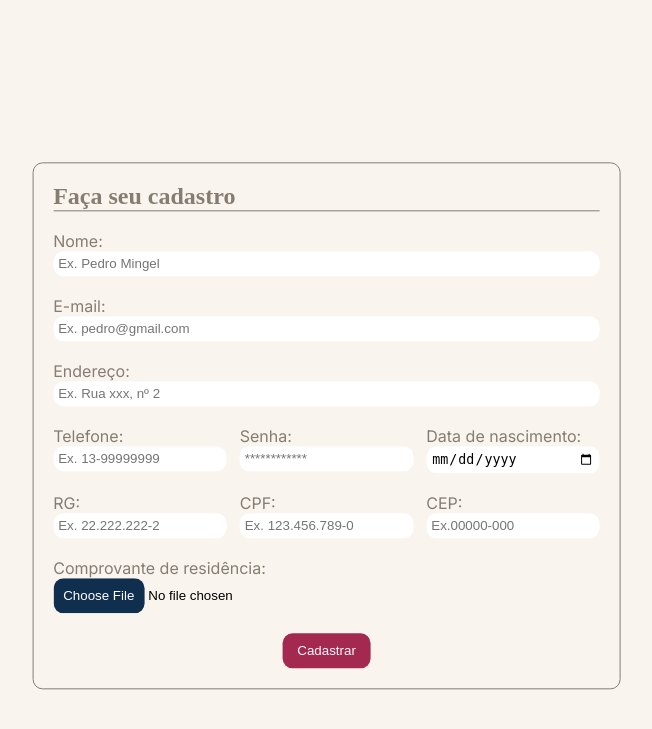
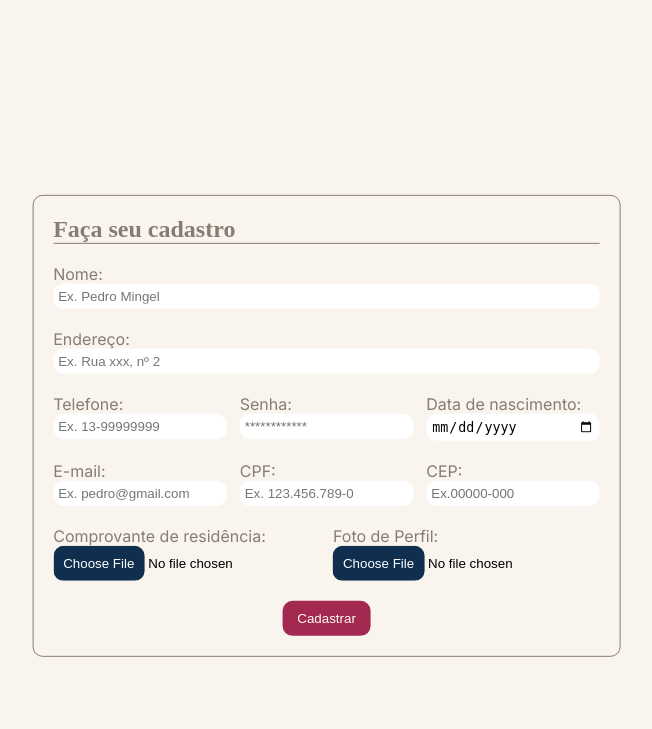
Before and after one commit to DEP0o1/SUBLI, a PHP site: page /Lcadastro.php in a window 1280 px wide. Shown: the top 729 px of the page, without its empty margins (339-991 px from the left). Run offline with PHP 8.4, Linux system fonts and the light colour scheme; some web fonts are replaced.

Commit message:
fiz umas correcoes no cadastro

```diff
--- a/Lcadastro.php
+++ b/Lcadastro.php
@@ -1,5 +1,6 @@
 <!DOCTYPE html>
 <html lang="en">
+
 <head>
     <meta charset="UTF-8">
     <meta name="viewport" content="width=device-width, initial-scale=1.0">
@@ -9,48 +10,43 @@
     <script src="js/componentesJS/header.js"></script>
     <link rel="stylesheet" href="https://fonts.googleapis.com/css2?family=Material+Symbols+Outlined:opsz,wght,FILL,GRAD@48,400,0,0">
 </head>
+
 <body>
     <div class="areaCadastro">
-
         <form action="" class="formAvancado1">
-            <div >
+            <div>
                 <h1 class="pesquisaAvancada">Faça seu cadastro</h1>
             </div>
             <section class="areaInput">
                 <div class="areaTituloLivro">
-                <label class="tituloForm">Nome:</label>
-                <input type="text" class="inputForm" placeholder="Ex. Pedro Mingel">
-            </div>
-
-            <div class="areaAutorLivro">
-                <label class="tituloForm">E-mail:</label>
-                <input type="text" class="inputForm" placeholder="Ex. pedro@gmail.com">
+                    <label for="nm_nome" class="tituloForm">Nome:</label>
+                    <input name="nm_nome" type="text" class="inputForm" placeholder="Ex. Pedro Mingel">
                 </div>
 
                 <div>
-                    <label class="tituloForm">Endereço:</label>
-                    <input type="text" class="inputFormDeLado" placeholder="Ex. Rua xxx, nº 2">
+                    <label for="nm_endereco" class="tituloForm">Endereço:</label>
+                    <input name="nm_endereco" type="text" class="inputFormDeLado" placeholder="Ex. Rua xxx, nº 2">
                 </div>
 
                 <div class="formDeLado">
                     <div>
-                    <label class="tituloForm">Telefone:</label>
-                    <input type="text" class="inputFormDeLado" placeholder="Ex. 13-99999999">
+                        <label for="cd_telefone" class="tituloForm">Telefone:</label>
+                        <input name="cd_telefone" type="text" class="inputFormDeLado" placeholder="Ex. 13-99999999">
                     </div>
                     <div>
-                    <label class="tituloForm">Senha:</label>
-                    <input type="text" class="inputFormDeLado" placeholder="************">
+                        <label for="nm_senha" class="tituloForm">Senha:</label>
+                        <input name="nm_senha" type="text" class="inputFormDeLado" placeholder="************">
                     </div>
                     <div>
-                    <label class="tituloForm">Data de nascimento:</label>
-                    <input type="date" class="inputFormDeLado" placeholder="************">
+                        <label for="dt_nascimento" class="tituloForm">Data de nascimento:</label>
+                        <input name="dt_nascimento" type="date" class="inputFormDeLado" placeholder="************">
                     </div>
                 </div>
 
                 <div class="formDeLado">
                     <div>
-                    <label class="tituloForm">RG:</label>
-                    <input type="text" class="inputForm" placeholder="Ex. 22.222.222-2">
+                        <label for="cd_email" class="tituloForm">E-mail:</label>
+                        <input name="cd_email" type="text" class="inputForm" placeholder="Ex. pedro@gmail.com">
                     </div>
 
                     <div>
@@ -64,10 +60,18 @@
                     </div>
                 </div>
 
+                <div class="formDeLado">
                     <div class="label-input">
                         <label for="" class="tituloForm">Comprovante de residência: </label>
                         <input type="file" class="inputArquivo">
                     </div>
+
+                    <div class="label-input">
+                        <label for="" class="tituloForm">Foto de Perfil: </label>
+                        <input type="file" class="inputArquivo">
+                    </div>
+                </div>
+
 
                 <div class="areaBtn">
                     <button class="btnRosa">Cadastrar</button>
@@ -77,4 +81,5 @@
 
     </div>
 </body>
+
 </html>
```
Also changed, not shown: login.php (+4 -4 lines). Lines whose indentation alone changed are shown as unchanged.
